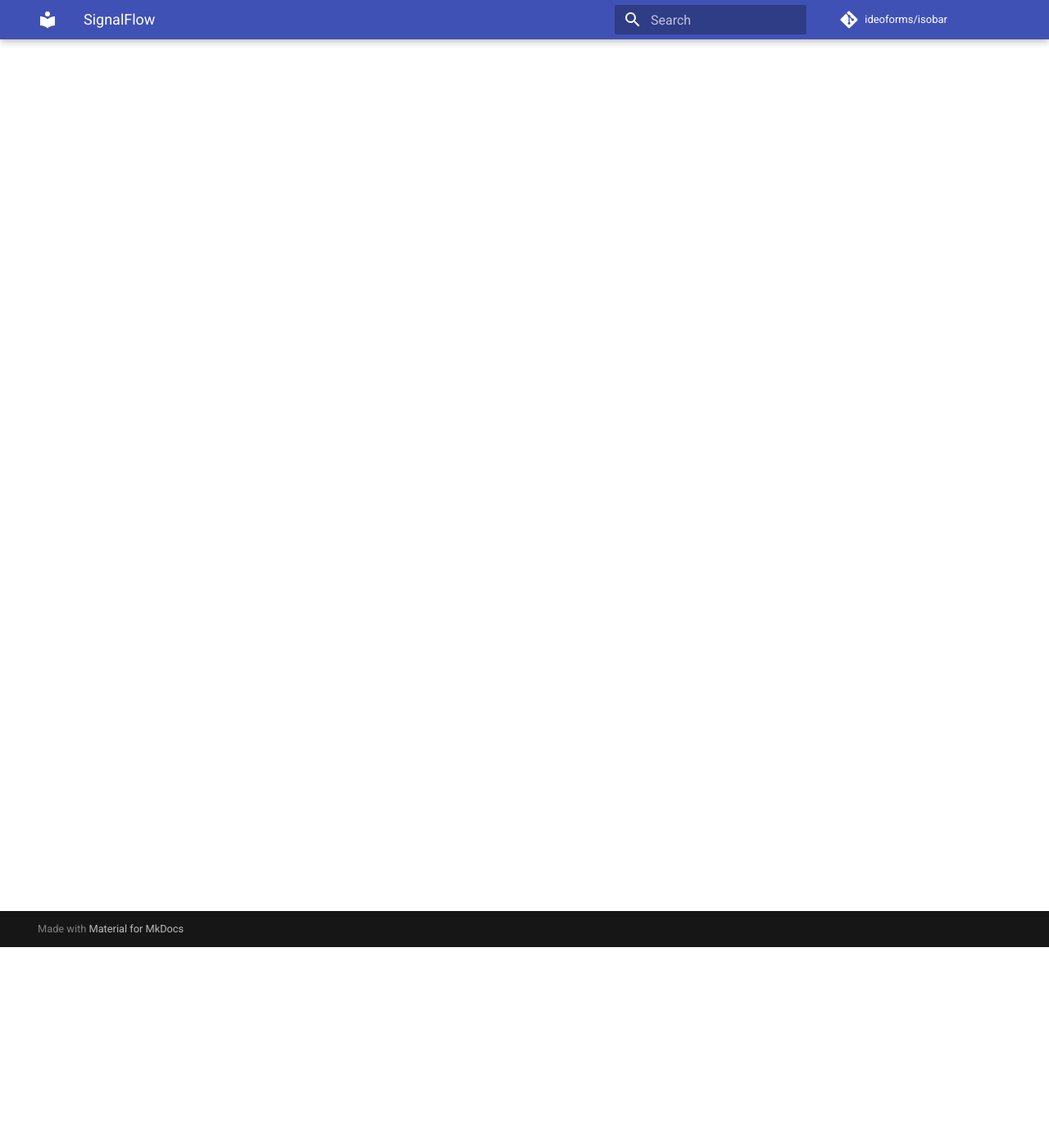
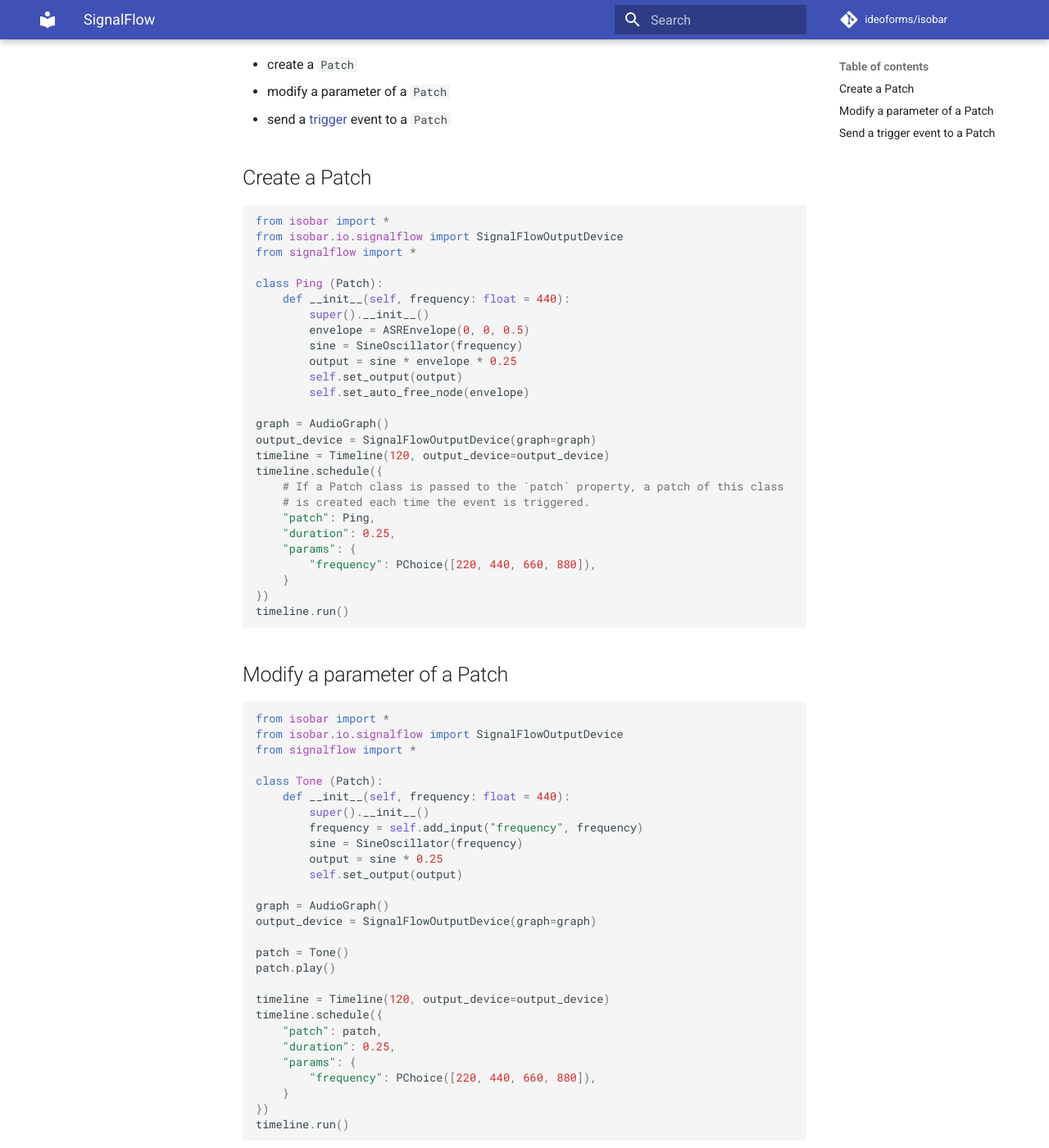
Before and after one commit to ideoforms/isobar, an MkDocs documentation site: the page built from docs/devices/signalflow.md, in a window 1280 px wide and 1400 px high, scrolled down 245 px. Shown: the whole window at 82% size. Built offline with MkDocs 1.6.1 and Material for MkDocs 9.7.7, drawn with Linux system fonts in a browser that asks for light colours; comment, search, counter and statistics services are not loaded; some of the changed text lies outside the part shown.

Commit message:
Extend documentation for Devices

````diff
--- a/docs/devices/signalflow.md
+++ b/docs/devices/signalflow.md
@@ -1 +1,103 @@
 # SignalFlow
+
+isobar can be used to control the [SignalFlow](https://signalflow.dev/) Python synthesis framework.
+
+Three different types of event are supported, all of which interact with [Patch](https://signalflow.dev/patch/) objects:
+
+- create a `Patch`
+- modify a parameter of a `Patch`
+- send a [trigger](https://signalflow.dev/patch/inputs/#triggers) event to a `Patch`
+
+## Create a Patch
+
+```python
+from isobar import *
+from isobar.io.signalflow import SignalFlowOutputDevice
+from signalflow import *
+
+class Ping (Patch):
+    def __init__(self, frequency: float = 440):
+        super().__init__()
+        envelope = ASREnvelope(0, 0, 0.5)
+        sine = SineOscillator(frequency)
+        output = sine * envelope * 0.25
+        self.set_output(output)
+        self.set_auto_free_node(envelope)
+
+graph = AudioGraph()
+output_device = SignalFlowOutputDevice(graph=graph)
+timeline = Timeline(120, output_device=output_device)
+timeline.schedule({
+    # If a Patch class is passed to the `patch` property, a patch of this class
+    # is created each time the event is triggered.
+    "patch": Ping,
+    "duration": 0.25,
+    "params": {
+        "frequency": PChoice([220, 440, 660, 880]),
+    }
+})
+timeline.run()
+```
+
+## Modify a parameter of a Patch
+
+```python
+from isobar import *
+from isobar.io.signalflow import SignalFlowOutputDevice
+from signalflow import *
+
+class Tone (Patch):
+    def __init__(self, frequency: float = 440):
+        super().__init__()
+        frequency = self.add_input("frequency", frequency)
+        sine = SineOscillator(frequency)
+        output = sine * 0.25
+        self.set_output(output)
+
+graph = AudioGraph()
+output_device = SignalFlowOutputDevice(graph=graph)
+
+patch = Tone()
+patch.play()
+
+timeline = Timeline(120, output_device=output_device)
+timeline.schedule({
+    "patch": patch,
+    "duration": 0.25,
+    "params": {
+        "frequency": PChoice([220, 440, 660, 880]),
+    }
+})
+timeline.run()
+```
+
+## Send a trigger event to a Patch
+
+```python
+from isobar import *
+from isobar.io.signalflow import SignalFlowOutputDevice
+from signalflow import *
+
+class Cymbal (Patch):
+    def __init__(self):
+        super().__init__()
+        noise = WhiteNoise()
+        envelope = ASREnvelope(0, 0, 0.1)
+        output = noise * envelope * 0.25
+        self.set_output(output)
+        self.set_trigger_node(envelope)
+
+graph = AudioGraph()
+output_device = SignalFlowOutputDevice(graph=graph)
+
+cymbal = Cymbal()
+cymbal.play()
+
+timeline = Timeline(120, output_device=output_device)
+timeline.schedule({
+    "patch": cymbal,
+    "type": "trigger",
+    "duration": PLoop(PTri(10, 0.1, 0.5)),
+})
+timeline.run()
+```
--- a/mkdocs.yml
+++ b/mkdocs.yml
@@ -8,9 +8,11 @@ repo_name: ideoforms/isobar
 repo_url: https://github.com/ideoforms/isobar
 
 markdown_extensions:
- - markdown.extensions.admonition
- - markdown.extensions.codehilite
+ - admonition
+ - attr_list
  - pymdownx.tabbed
+ - pymdownx.superfences
+ - pymdownx.highlight
 
 nav:
  - Home:
````
Also changed, not shown: docs/devices/fluidsynth.md (added, +28 -0 lines), docs/devices/index.md (+5 -3 lines), docs/devices/osc.md (+9 -1 lines), docs/devices/supercollider.md (+31 -0 lines), docs/getting-started.md (+2 -2 lines).
